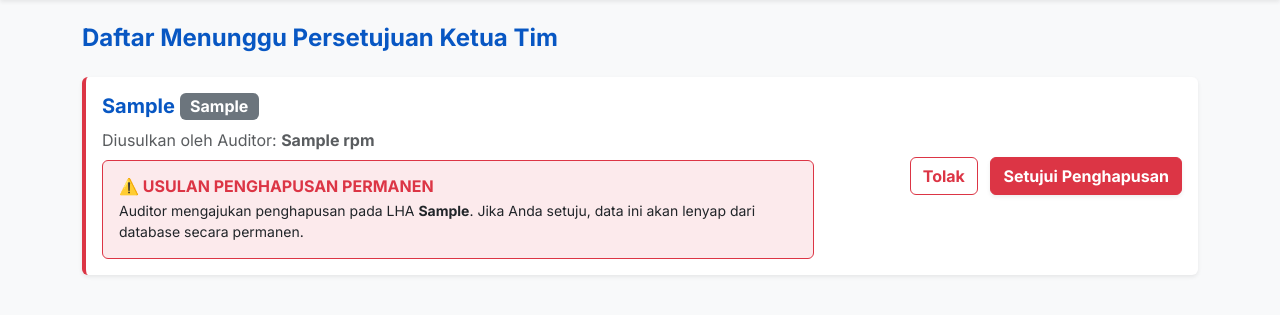
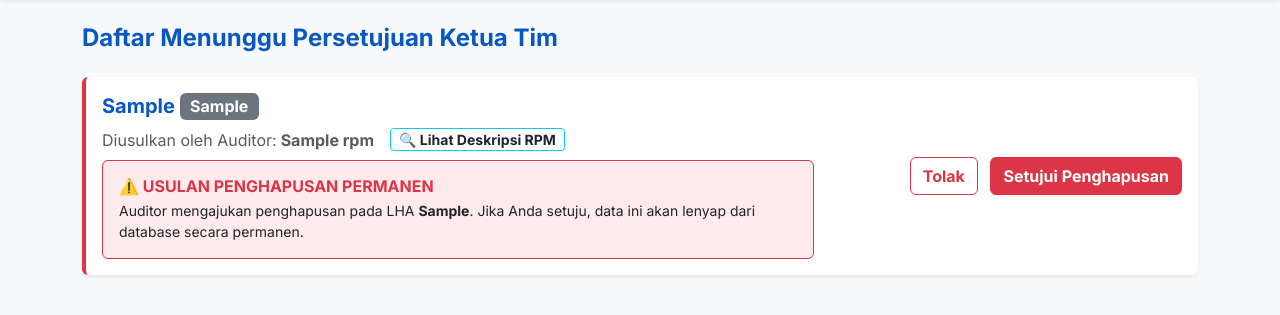
Before and after one commit to TasserFace/Dashboard-Audit-RPM, a Flask app: template templates/approval.html in a window 1280 px wide. Shown: the part 56-371 px from the top of the page. Run offline with Flask 3, Linux system fonts and the light colour scheme; the template is opened without the code that fills it: values that come from a table or form of the project are taken from there, others are empty; the visitor is signed in with stand-in values (Sample User, id 1); tables that the repository leaves empty hold one stand-in row (values such as "Sample post").

Commit message:
Update approval.html

```diff
--- a/templates/approval.html
+++ b/templates/approval.html
@@ -38,7 +38,14 @@
                 <div class="row align-items-center">
                     <div class="col-md-8">
                         <h5 class="fw-bold text-nusantara">{{ item.unit_kerja }} <span class="badge bg-secondary fs-6">{{ item.jenis_audit }}</span></h5>
-                        <p class="mb-1 text-muted">Diusulkan oleh Auditor: <strong>{{ item.nama_auditor }}</strong></p>
+
+                        <!-- TOMBOL TAMBAHAN: LIHAT DESKRIPSI -->
+                        <p class="mb-1 text-muted d-flex align-items-center">
+                            Diusulkan oleh Auditor: <strong class="ms-1 me-3">{{ item.nama_auditor }}</strong>
+                            <button type="button" class="btn btn-sm btn-outline-info fw-bold text-dark py-0" data-bs-toggle="modal" data-bs-target="#modalDeskripsi{{ item.id }}">
+                                🔍 Lihat Deskripsi RPM
+                            </button>
+                        </p>
 
                         <!-- DETEKSI USULAN HAPUS ATAU EDIT BIASA -->
                         {% if item.usulan_status == 'HAPUS' %}
@@ -72,7 +79,7 @@
                             <button type="submit" class="btn btn-outline-danger fw-bold me-2">Tolak</button>
                         </form>
 
-                        <!-- Tombol Pemicu Modal (Berubah Merah Jika Hapus) -->
+                        <!-- Tombol Pemicu Modal Persetujuan -->
                         {% if item.usulan_status == 'HAPUS' %}
                         <button class="btn btn-danger fw-bold shadow-sm" data-bs-toggle="modal" data-bs-target="#modalApprove{{ item.id }}">Setujui Penghapusan</button>
                         {% else %}
@@ -83,10 +90,38 @@
             </div>
         </div>
 
-        <!-- MODAL OTORISASI PERSETUJUAN (DINAMIS) -->
+        <!-- ============================================== -->
+        <!-- MODAL 1: POP-UP DETAIL & DESKRIPSI RPM         -->
+        <!-- ============================================== -->
+        <div class="modal fade" id="modalDeskripsi{{ item.id }}" tabindex="-1">
+            <div class="modal-dialog modal-dialog-centered">
+                <div class="modal-content border-0 border-top border-4 border-info">
+                    <div class="modal-header bg-info text-dark">
+                        <h5 class="modal-title fw-bold">Detail & Deskripsi Tindak Lanjut</h5>
+                        <button type="button" class="btn-close" data-bs-dismiss="modal"></button>
+                    </div>
+                    <div class="modal-body text-start">
+                        <p class="mb-1"><strong>No. LHA:</strong> {{ item.no_lha }}</p>
+                        <p class="mb-3"><strong>Unit Kerja:</strong> {{ item.unit_kerja }}</p>
+
+                        <h6 class="fw-bold text-nusantara mt-2">Deskripsi RPM:</h6>
+                        <p class="border border-info p-3 rounded bg-light text-dark" style="white-space: pre-wrap;">{{ item.deskripsi }}</p>
+
+                        <hr>
+                        <p class="mb-0 small text-muted">PIC Auditee: <strong>{{ item.nama_pic }}</strong> ({{ item.wa_auditee }})</p>
+                    </div>
+                    <div class="modal-footer border-0">
+                        <button type="button" class="btn btn-secondary fw-bold" data-bs-dismiss="modal">Tutup</button>
+                    </div>
+                </div>
+            </div>
+        </div>
+
+        <!-- ============================================== -->
+        <!-- MODAL 2: OTORISASI PERSETUJUAN (PASSWORD)      -->
+        <!-- ============================================== -->
         <div class="modal fade" id="modalApprove{{ item.id }}" tabindex="-1">
             <div class="modal-dialog modal-dialog-centered">
-                <!-- Jika usulan hapus, border modal jadi merah -->
                 <div class="modal-content border-0 {% if item.usulan_status == 'HAPUS' %}border-top border-4 border-danger{% endif %}">
 
                     <div class="modal-header {% if item.usulan_status == 'HAPUS' %}bg-danger{% else %}bg-nusantara{% endif %} text-white">
@@ -98,7 +133,6 @@
                         <div class="modal-body text-start">
                             <input type="hidden" name="action" value="terima">
 
-                            <!-- Peringatan Khusus untuk Penghapusan -->
                             {% if item.usulan_status == 'HAPUS' %}
                             <div class="alert alert-danger bg-danger bg-opacity-10 text-danger border-danger fw-bold text-center px-2 py-3 mb-3">
                                 🛑 PERINGATAN 🛑<br>Apakah Anda yakin menyetujui PENGHAPUSAN PERMANEN pada RPM Unit Kerja {{ item.unit_kerja }}? Data ini tidak dapat dikembalikan.
@@ -120,6 +154,7 @@
                 </div>
             </div>
         </div>
+
         {% else %}
         <div class="alert bg-mentari text-center fw-bold shadow-sm">🎉 Tidak ada usulan RPM yang menunggu persetujuan.</div>
         {% endfor %}
```
